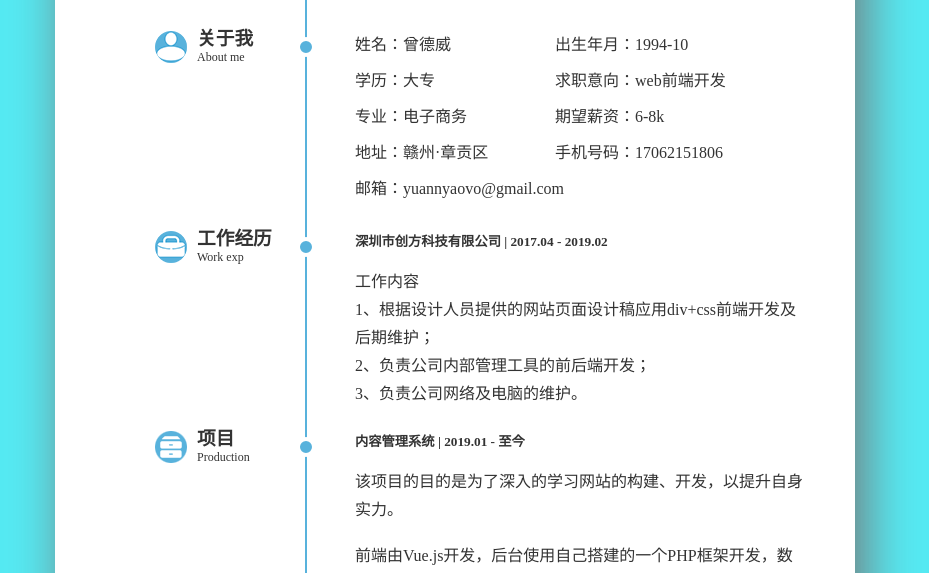
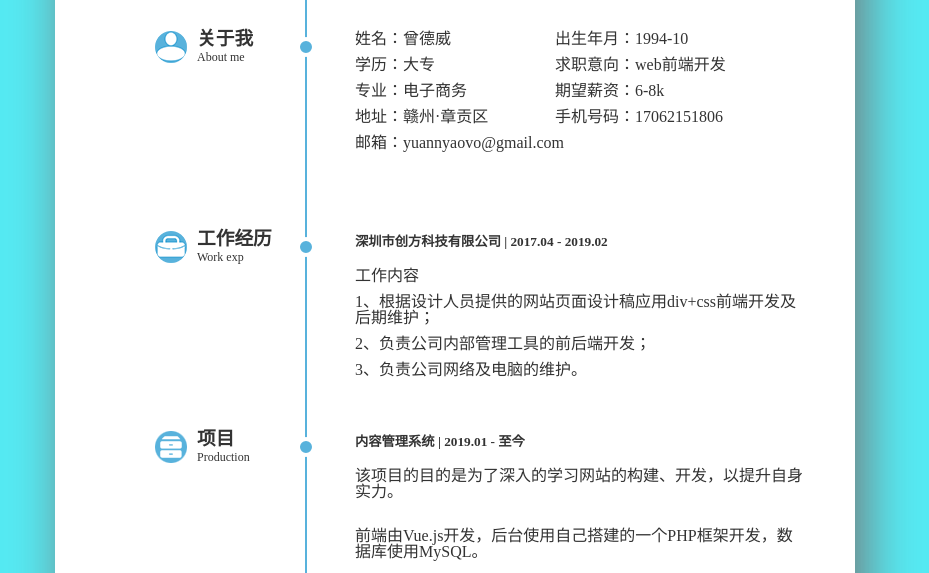
Before and after one commit to reallyooo/reallyooo.github.io, a plain HTML site: page about/index.html in a window 1280 px wide. Shown: the part 219-792 px from the top of the page, without its empty margins (185-1114 px from the left). Drawn offline with Linux system fonts and the light colour scheme; a web font is replaced by a local one.

```diff
--- a/about/style.css
+++ b/about/style.css
@@ -97,7 +97,8 @@
 }
 .content-right ul li,.content-right p, .content-right ol {
 	margin-left: 50px;
-	line-height: 28px;
+	line-height: 16px;
+	margin-bottom: 10px;
 }
 .about-me {
 	background: url("images/icon.png") no-repeat;
```
